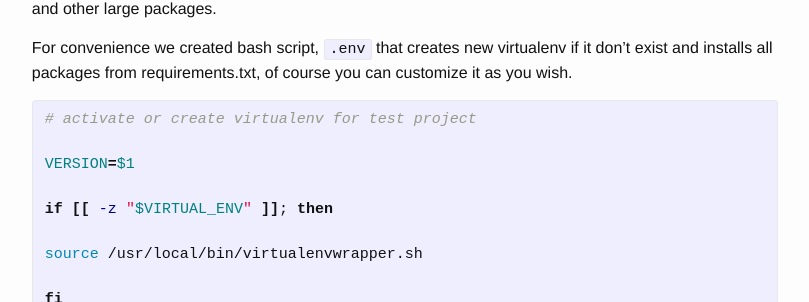
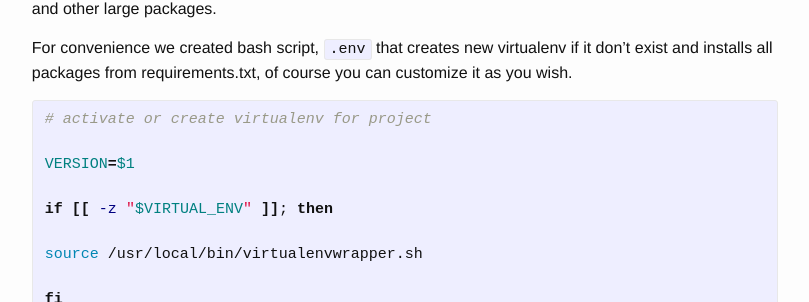
Before and after one commit to mtrgroup/mtr.github.io, a Jekyll site: the page built from _posts/2015-02-02-working-on-project.md, in a window 1280 px wide and 900 px high, scrolled down 1245 px. Shown: the part 149-451 px from the top of the window, without its empty margins (235-1044 px from the left). Built offline with Jekyll 4.4.1, drawn with Linux system fonts in a browser that asks for light colours; comment, search, counter and statistics services are not loaded.

Commit message:
Changed comment to bash script

```diff
--- a/_posts/2015-02-02-working-on-project.md
+++ b/_posts/2015-02-02-working-on-project.md
@@ -23,7 +23,7 @@ For convenience we created bash script, `.env` that creates new virtualenv if it
 don't exist and installs all packages from requirements.txt, of course you can customize it as you wish.
 
 {% highlight bash %}
-# activate or create virtualenv for test project
+# activate or create virtualenv for project
 
 VERSION=$1
 
```
